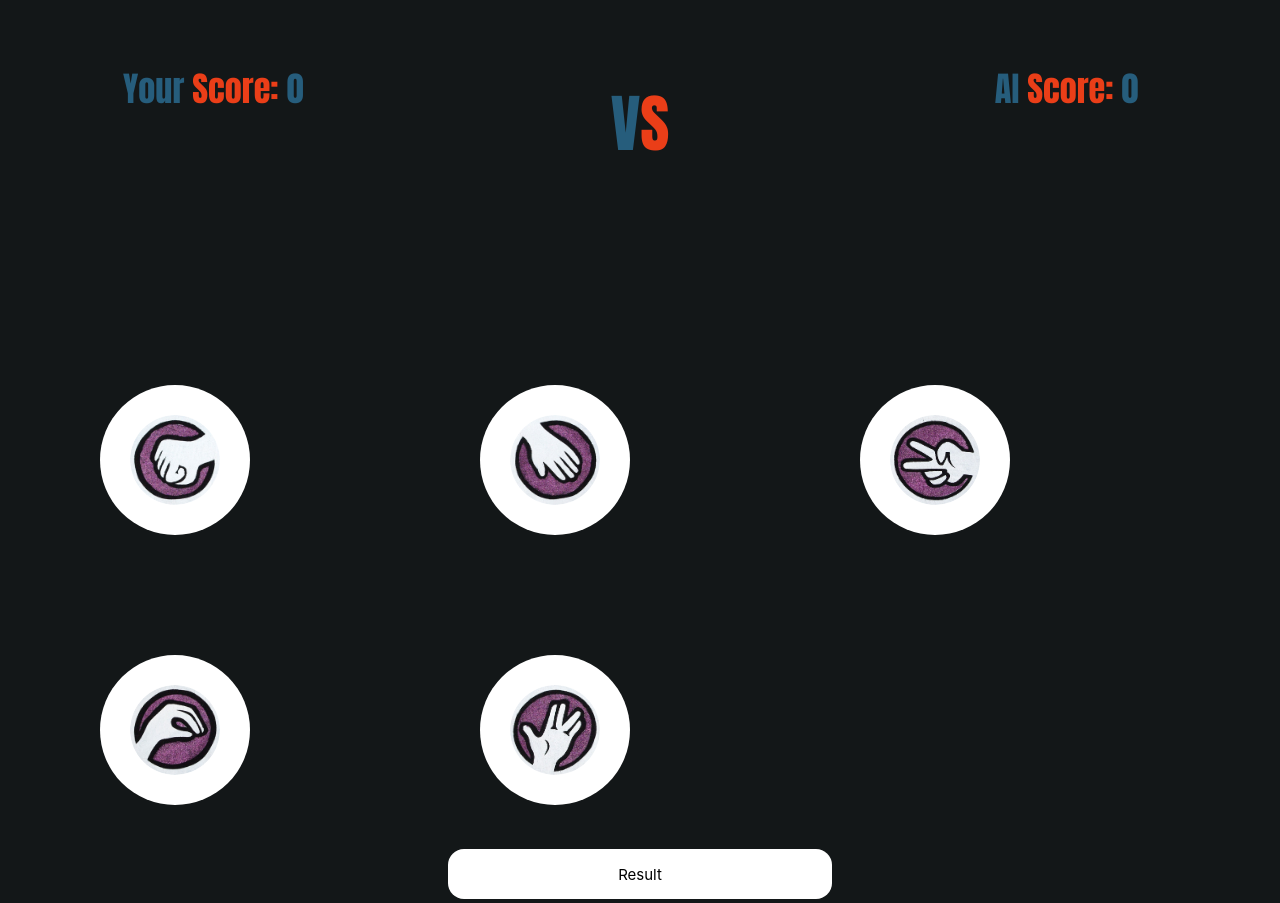
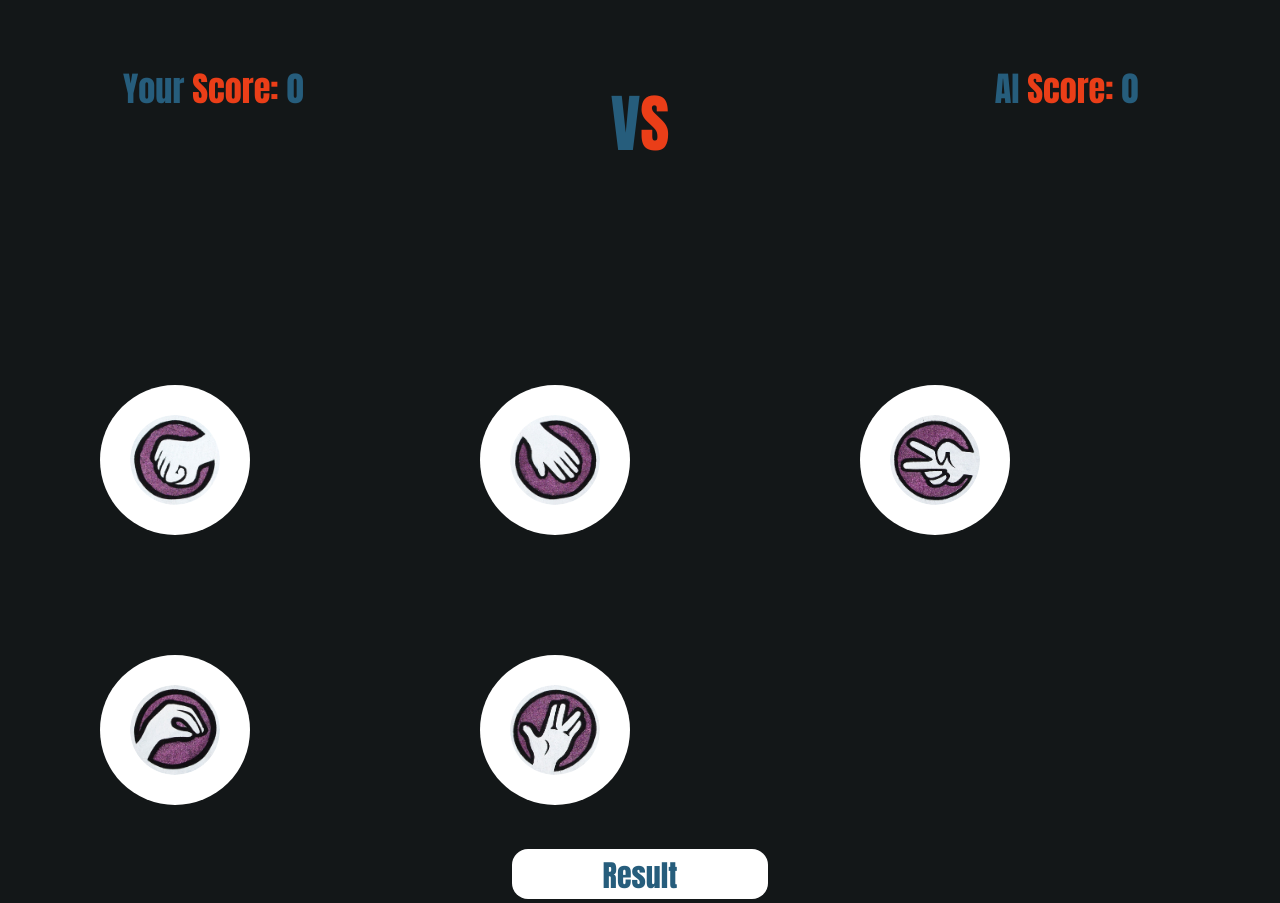
Before and after one commit to lquinto13/4ITF_Act2, a React (Create React App) app: page / in a window 1280 px wide. Built offline with nearby package versions, Linux system fonts and the light colour scheme.

Commit message:
added color in result button

```diff
--- a/src/styles.css
+++ b/src/styles.css
@@ -73,13 +73,15 @@ html, body {
     justify-content: center;
  }
  .result-button{
+    font-family: 'Anton', sans-serif;
+    font-size: 30px;
     margin-top: 40px;
-    width: 30%;
+    width: 20%;
     height: 50px;
     background-color: white;
     border-radius: 20%;
     border: none;
-  color: black;
+    color: #265d7c;
     padding: 10px 20px;
     text-align: center;
     text-decoration: none;
```
Lines whose indentation alone changed are shown as unchanged.
